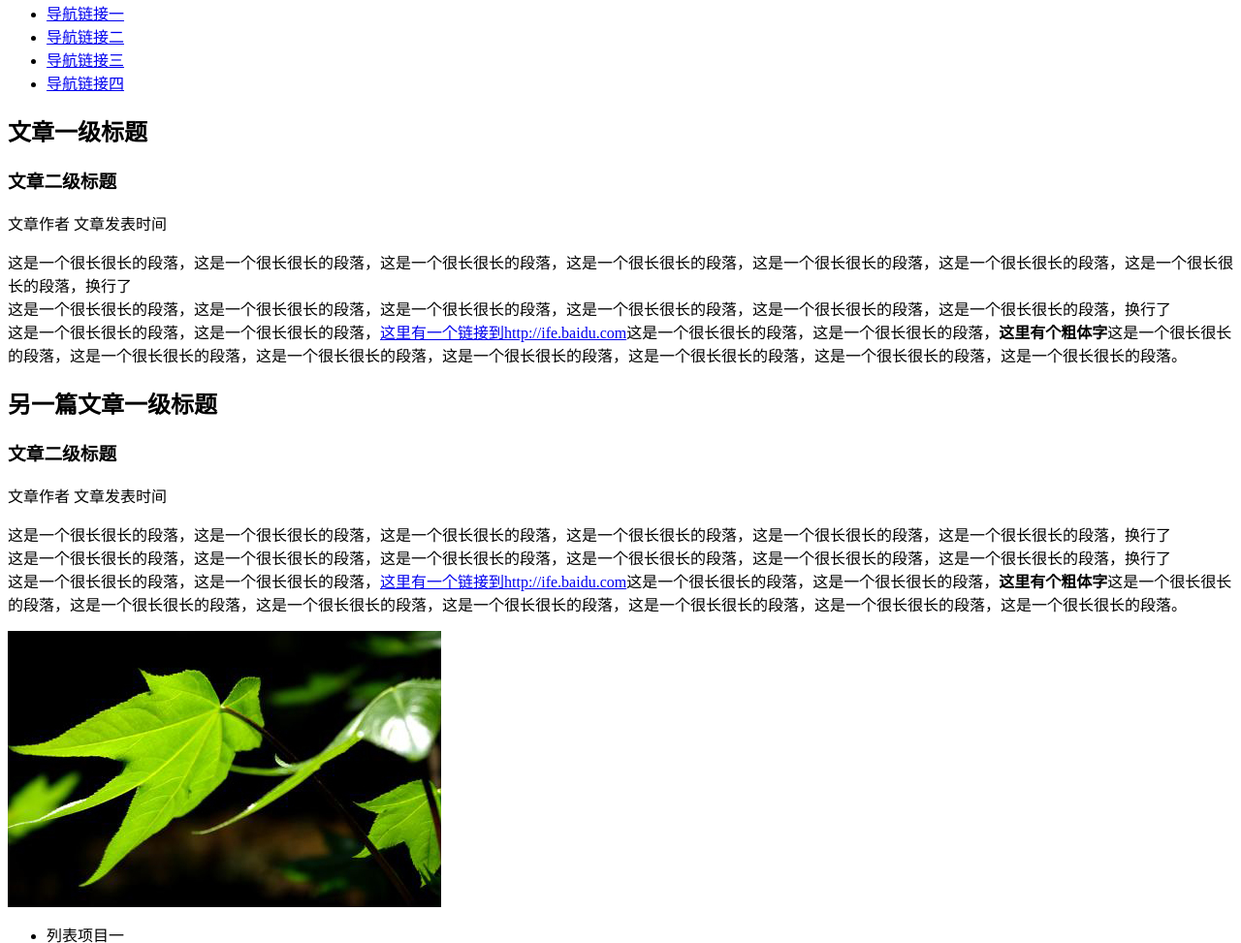
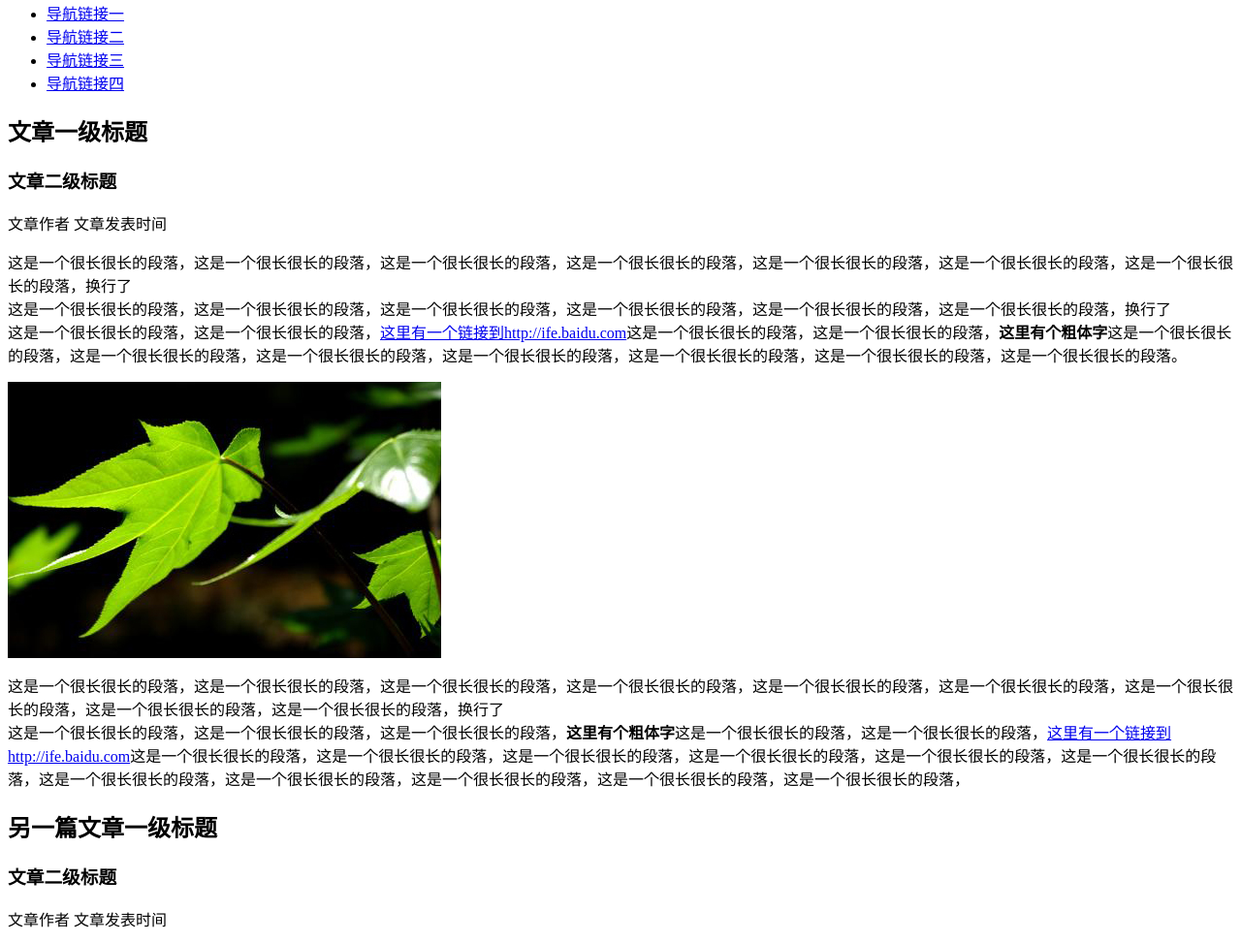
Before and after one commit to minkss/minkss.github.io, a plain HTML site: page task-1/task-1.html in a window 1280 px wide. Shown: the part 74-1047 px from the top of the page at 97% size. Drawn offline with Linux system fonts and the light colour scheme.

Commit message:
add content to first article.

```diff
--- a/task-1/task-1.html
+++ b/task-1/task-1.html
@@ -15,6 +15,9 @@
             <h3>文章二级标题</h3>
             <span class="author">文章作者 </span><span class="post-time">文章发表时间</span>
             <p>这是一个很长很长的段落，这是一个很长很长的段落，这是一个很长很长的段落，这是一个很长很长的段落，这是一个很长很长的段落，这是一个很长很长的段落，这是一个很长很长的段落，换行了<br>这是一个很长很长的段落，这是一个很长很长的段落，这是一个很长很长的段落，这是一个很长很长的段落，这是一个很长很长的段落，这是一个很长很长的段落，换行了<br>这是一个很长很长的段落，这是一个很长很长的段落，<a href="http://ife.baidu.com">这里有一个链接到http://ife.baidu.com</a>这是一个很长很长的段落，这是一个很长很长的段落，<b>这里有个粗体字</b>这是一个很长很长的段落，这是一个很长很长的段落，这是一个很长很长的段落，这是一个很长很长的段落，这是一个很长很长的段落，这是一个很长很长的段落，这是一个很长很长的段落。</p>
+            <img src="../images/leaf.jpg" alt="a leaf" width="447" height="285">
+            <p>这是一个很长很长的段落，这是一个很长很长的段落，这是一个很长很长的段落，这是一个很长很长的段落，这是一个很长很长的段落，这是一个很长很长的段落，这是一个很长很长的段落，这是一个很长很长的段落，这是一个很长很长的段落，换行了<br>
+            这是一个很长很长的段落，这是一个很长很长的段落，这是一个很长很长的段落，<b>这里有个粗体字</b>这是一个很长很长的段落，这是一个很长很长的段落，<a href="http://ife.baidu.com">这里有一个链接到http://ife.baidu.com</a>这是一个很长很长的段落，这是一个很长很长的段落，这是一个很长很长的段落，这是一个很长很长的段落，这是一个很长很长的段落，这是一个很长很长的段落，这是一个很长很长的段落，这是一个很长很长的段落，这是一个很长很长的段落，这是一个很长很长的段落，这是一个很长很长的段落，</a></p>
         </div>
         <div class="article">
             <h2>另一篇文章一级标题</h2>
```
